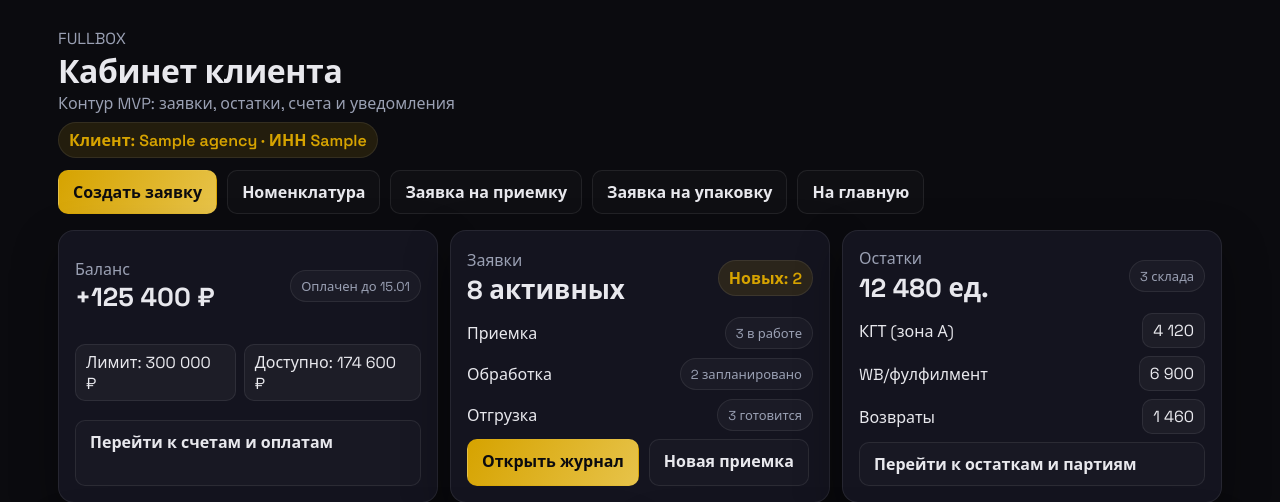
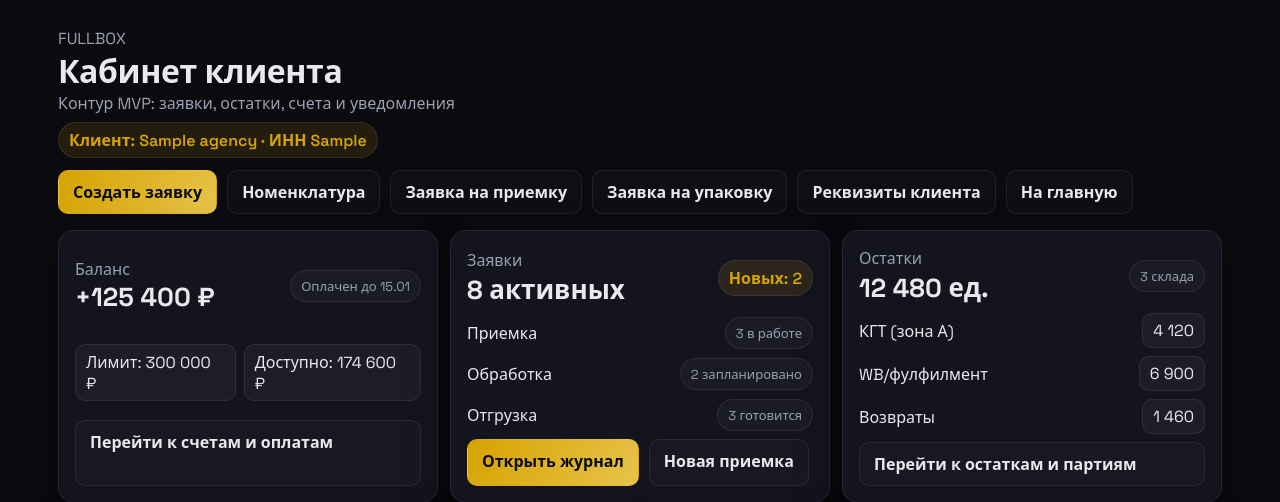
Before and after one commit to vlas47/fullbox, a Django app: page /client/dashboard/?client=1 in a window 1280 px wide. Shown: the top 502 px of the page. Run offline with Django 5.2, Linux system fonts and the light colour scheme; tables that the repository leaves empty hold one stand-in row (values such as "Sample post"); some libraries are stand-ins or nearby versions.

Commit message:
Add client requisites link on dashboard

```diff
--- a/fullbox/client_cabinet/templates/client_cabinet/dashboard.html
+++ b/fullbox/client_cabinet/templates/client_cabinet/dashboard.html
@@ -48,6 +48,7 @@
           <a class="btn" href="/client/{{ selected_client.id }}/sku/">Номенклатура</a>
           <a class="btn" href="/client/{{ selected_client.id }}/receiving/new/">Заявка на приемку</a>
           <a class="btn" href="/client/{{ selected_client.id }}/packing/new/">Заявка на упаковку</a>
+          <a class="btn" href="/client/{{ selected_client.id }}/edit/">Реквизиты клиента</a>
         {% else %}
           <a class="btn" href="/sku/">Номенклатура</a>
         {% endif %}
```
